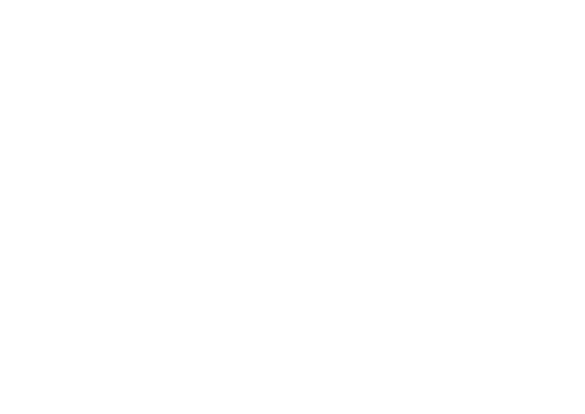
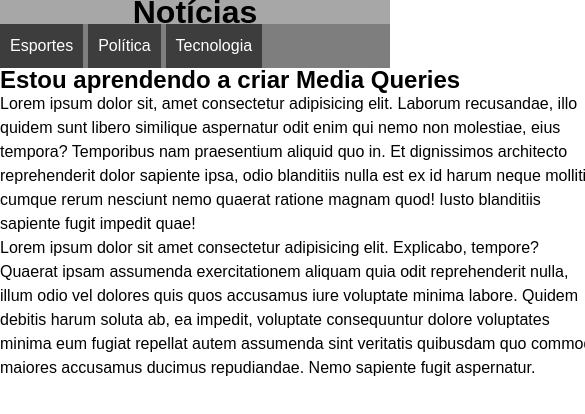
Before and after one commit to brunogarbato/projeto-impressora, a plain HTML site: page mq001/index.html in a window 390 px wide. Shown: the whole page, 585 px wide, since content can reach past the window. Drawn offline with Linux system fonts and the light colour scheme.

Commit message:
finalizando o primeiro exercicio de media queries

```diff
--- /dev/null
+++ b/mq001/estilos/impressora.css
@@ -0,0 +1,26 @@
+@charset "UTF-8";
+
+/* Estilos para a tela de impressora */
+
+* {
+    padding: 10px;
+    margin: 10px;
+}
+
+html {
+    font-family: 'Courier New', Courier, monospace;
+    font-size: 1.3em;
+    line-height: 1.5em;
+}
+
+menu {
+    display: none;
+}
+
+article::after {
+    content: "Esse artigo foi impresso através do site www.cursoemvideo.com";
+}
+
+article {
+    width: 100%;
+}
--- /dev/null
+++ b/mq001/estilos/tela.css
@@ -0,0 +1,48 @@
+@charset "UTF-8";
+
+/* Estilos para a telas*/
+
+* {
+    margin: 0;
+    padding: 0;
+
+}
+
+html {
+    font-family: Arial, Helvetica, sans-serif;
+    font-size: 1em;
+    line-height: 1.5em;
+}
+
+menu li {
+    display: inline-block;
+}
+
+header {
+    background-color: rgb(167, 167, 167);
+}
+
+header h1 {
+    text-align: center;
+}
+
+menu ul {
+    display: flex;
+    gap: 5px;
+    list-style-type: none;
+    background-color: rgb(126, 126, 126);
+
+}
+
+menu li {
+    padding: 10px;
+    display: inline-block;
+    background-color: rgb(61, 61, 61);
+    color: white;
+}
+
+article {
+    width: 600px;
+    margin: auto;
+
+}
--- a/mq001/index.html
+++ b/mq001/index.html
@@ -1,11 +1,36 @@
 <!DOCTYPE html>
-<html lang="en">
+<html lang="pt-br">
 <head>
     <meta charset="UTF-8">
     <meta name="viewport" content="width=device-width, initial-scale=1.0">
-    <title></title>
+    <title>Media Query</title>
+    <link rel="stylesheet" href="estilos/tela.css" media="screen">
+    <link rel="stylesheet" href="estilos/impressora.css" media="print">
 </head>
 <body>
+    <header>
+        <h1>Notícias</h1>
+        <menu>
+            <ul>
+                <li>Esportes</li>
+                <li>Política</li>
+                <li>Tecnologia</li>
+            </ul>
+        </menu>
+    </header>
+    <main>
+        <article>
+            <h2>Estou aprendendo a criar Media Queries</h2>
+            <p>
+                Lorem ipsum dolor sit, amet consectetur adipisicing elit. Laborum recusandae, illo quidem sunt libero similique aspernatur odit enim qui nemo non molestiae, eius tempora? Temporibus nam praesentium aliquid quo in.
+                Et dignissimos architecto reprehenderit dolor sapiente ipsa, odio blanditiis nulla est ex id harum neque mollitia, cumque rerum nesciunt nemo quaerat ratione magnam quod! Iusto blanditiis sapiente fugit impedit quae!
+            </p>
 
+            <p>
+                Lorem ipsum dolor sit amet consectetur adipisicing elit. Explicabo, tempore? Quaerat ipsam assumenda exercitationem aliquam quia odit reprehenderit nulla, illum odio vel dolores quis quos accusamus iure voluptate minima labore.
+                Quidem debitis harum soluta ab, ea impedit, voluptate consequuntur dolore voluptates minima eum fugiat repellat autem assumenda sint veritatis quibusdam quo commodi maiores accusamus ducimus repudiandae. Nemo sapiente fugit aspernatur.
+            </p>
+        </article>
+    </main>
 </body>
 </html>
```
